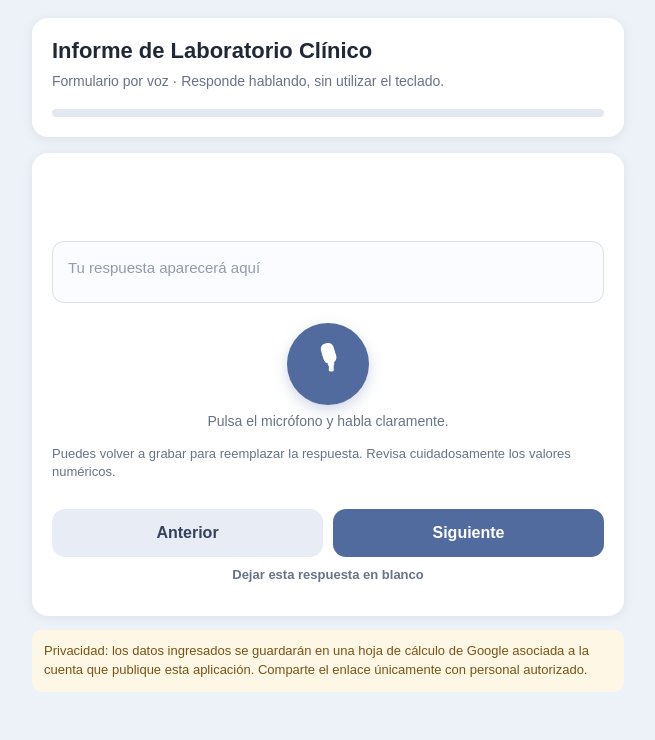
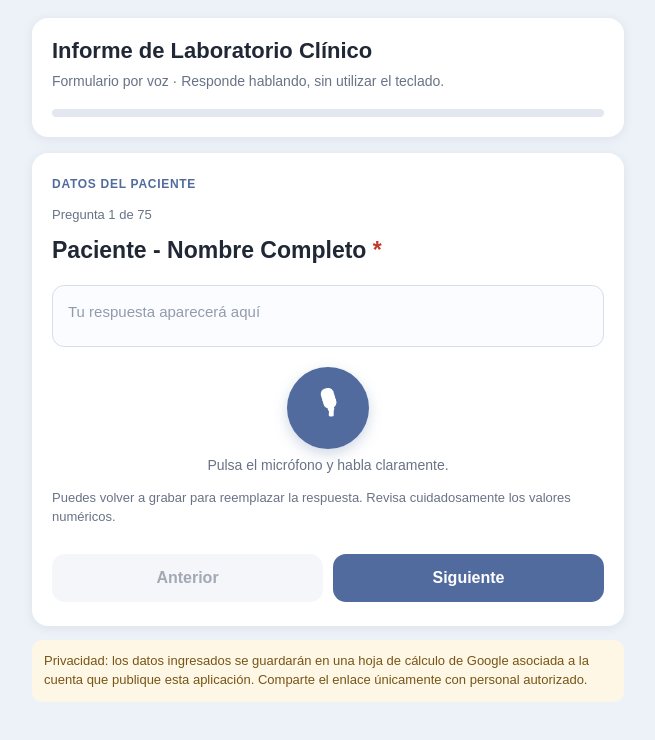
Before and after one commit to previsa-prvs/laboratorio-voz, a plain HTML site: page index.html in a window 1280 px wide. Shown: the whole page, without its empty margins (312-967 px from the left). Drawn offline with Linux system fonts and the light colour scheme.

Commit message:
Update index.html

```diff
--- a/index.html
+++ b/index.html
@@ -83,7 +83,7 @@
 </main>
 
 <script>
-const ENDPOINT = https://script.google.com/macros/s/AKfycbxWIDupNDYqzCrl9XnseQ5dMcx_shzkEOfVYGMA8X4aTVGsNwT423Cug_vknu1-2NTr1w/exec;
+const ENDPOINT = "https://script.google.com/macros/s/AKfycbxWIDupNDYqzCrl9XnseQ5dMcx_shzkEOfVYGMA8X4aTVGsNwT423Cug_vknu1-2NTr1w/exec";
 const fields = [
   {label:'Paciente - Nombre Completo'},
   {label:'Género', options:['Masculino','Femenino']},
```
